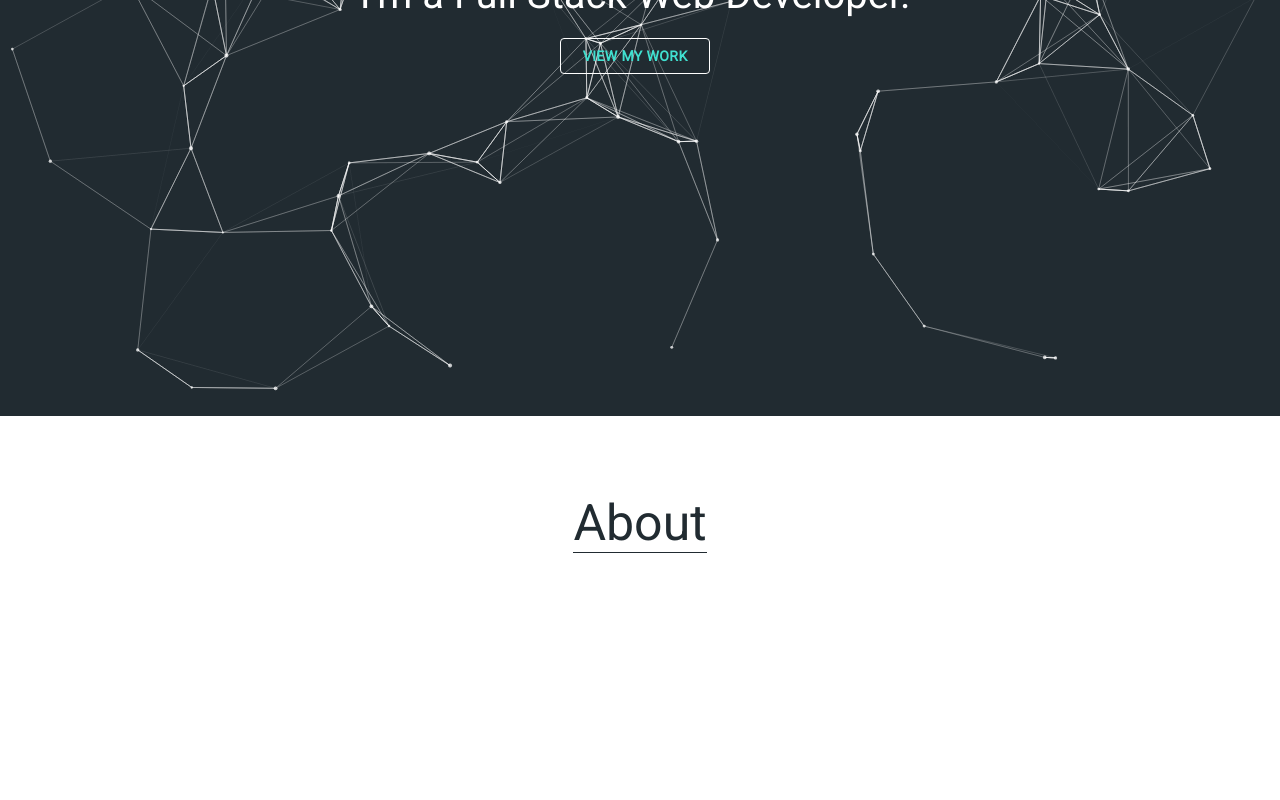
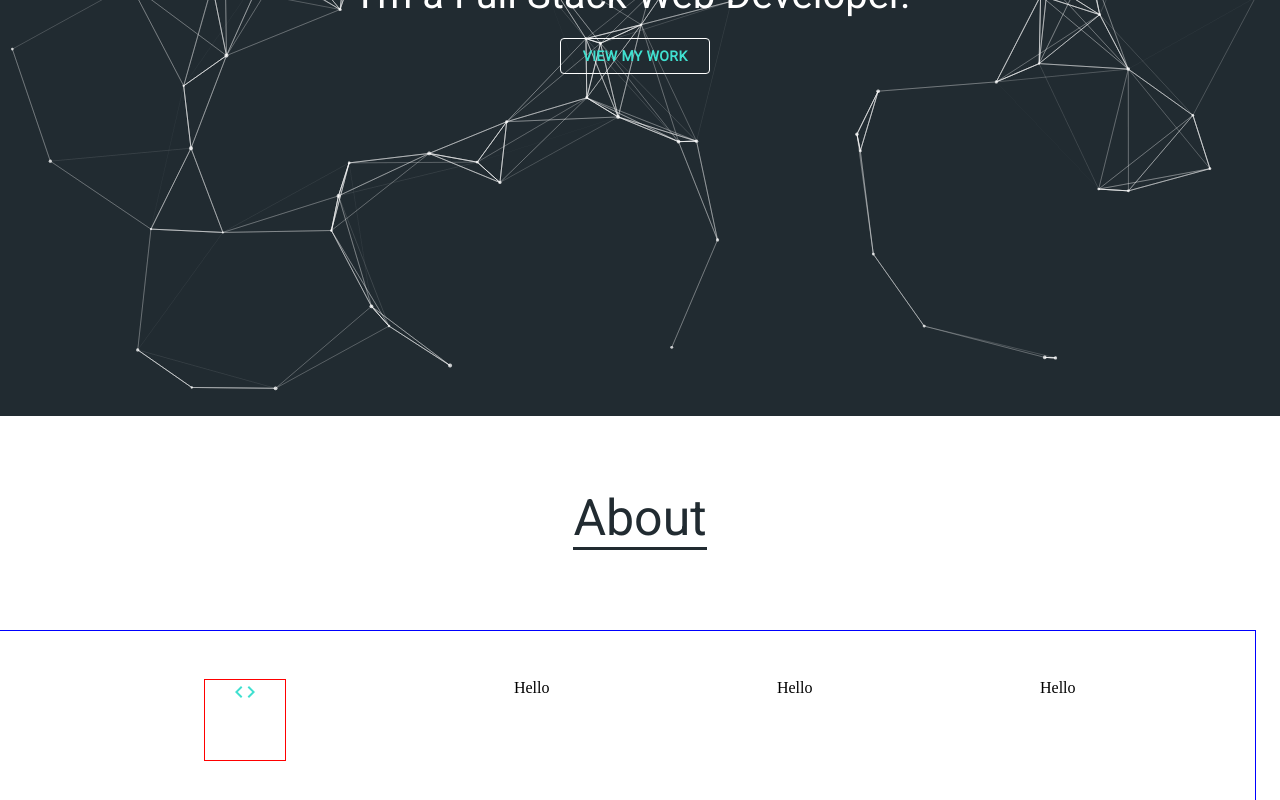
Before and after one commit to ovadiaE/Portfolio, a React (Create React App) app: page / in a window 1280 px wide. Shown: the part 384-1184 px from the top of the page. Built offline with nearby package versions, Linux system fonts and the light colour scheme.

Commit message:
added grid

```diff
--- a/src/components/about/About.js
+++ b/src/components/about/About.js
@@ -1,20 +1,37 @@
 import { useEffect }from 'react'
 import styles from './About.module.scss'
+import Grid from '@mui/material/Grid'
+import CodeSharpIcon from '@mui/icons-material/CodeSharp'
 import Aos from 'aos'
 import 'aos/dist/aos.css'
 
-const Navbar = () => {
+const About = () => {
 
     useEffect(()=>{Aos.init({duration: 2000})},[])
 
-    return (
+    const header = () => (
         <div className={styles['wrapper']}>
-            <div data-aos='fade' className={styles['header']}>
-                About
+            <div data-aos='fade' className={styles['header']}>About</div>
+            <Grid data-aos='fade' container spacing={6} className={styles['buzzword-grid']}>
+                <Grid item className={styles['buzzword-item']}> {iconDiv(<CodeSharpIcon/>)} </Grid>
+                <Grid item className={styles['buzzword-item']}> <item>Hello</item> </Grid>
+                <Grid item className={styles['buzzword-item']}> <item>Hello</item> </Grid>
+                <Grid item className={styles['buzzword-item']}> <item>Hello</item> </Grid>
+            </Grid>
+        </div>
+     )
+
+     const iconDiv = (icon) => (
+        <item>
+            <div className={styles['icon']}>
+                {icon}
             </div>
+        </item>
+     )
 
-        </div>
+     return (
+         header()
     )
 }
 
-export default Navbar
+export default About
--- a/src/components/about/About.module.scss
+++ b/src/components/about/About.module.scss
@@ -5,16 +5,38 @@
     height: 100vh;
     background-color: white;
     display: flex;
-    justify-content: center;
+    flex-direction: column;
+    align-items: center;
     .header{
         font-size: 50px;
         color: #212b31;
         height: fit-content;
         font-family: 'Roboto', sans-serif;
         font-weight: 500;
+        margin-top: 65px;
         display: flex;
         flex-direction: column;
-        margin-top: 70px;
-        border-bottom: 1px solid #212b31;
+        border-bottom: 3px solid #212b31;
     }
+    .buzzword-grid{
+        border: 1px solid blue;
+        width: 100vw;
+        height: 35vh;
+        margin-top: 10vh;
+        display: flex;
+        justify-content: space-evenly;
+        align-items: flex-start;
+    }
+    .icon{
+        display: flex;
+        flex-direction: column;
+        align-items: center;
+        justify-content: flex-start;
+        border: 1px solid red;
+        color: turquoise;
+        font-weight: 500;
+        height: 10vh;
+        width: 10vh;
+    }
+
 }
```
